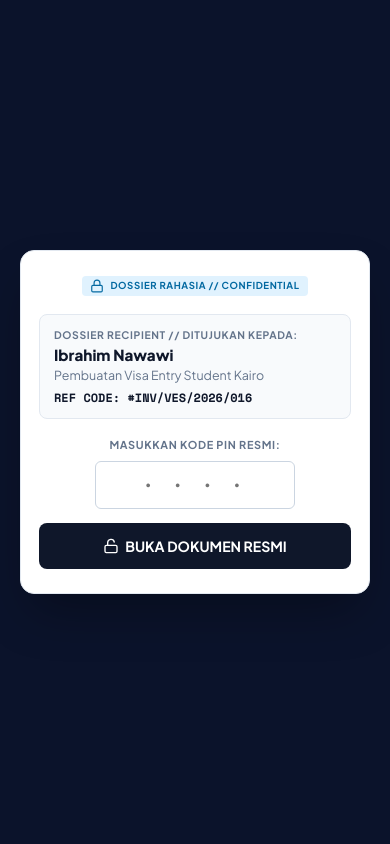
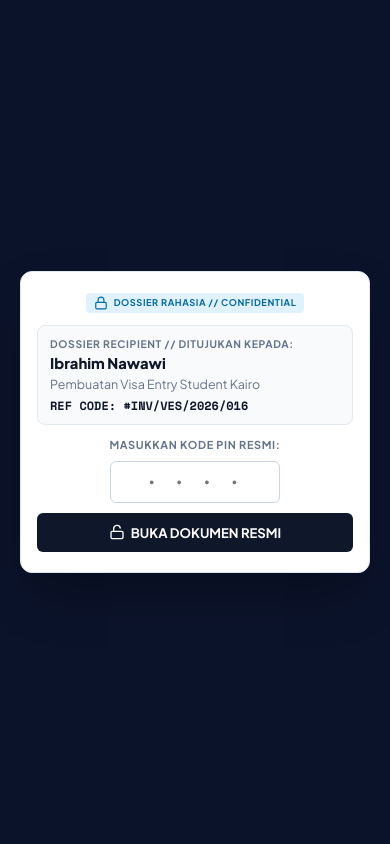
Before and after one commit to darcia2024/dar-invoices, a plain HTML site: page ibrahim/index.html in a window 390 px wide. Shown: the top 844 px of the page. Drawn offline with nearby package versions, Linux system fonts and the light colour scheme.

Commit message:
style: make mobile layout objects compact and space-efficient

```diff
--- a/ibrahim/index.html
+++ b/ibrahim/index.html
@@ -645,94 +645,109 @@
         }
 
         /* ----------------------------------------------------
-           PREMIUM MOBILE & RESPONSIVE LAYOUT (< 768px)
+           COMPACT PREMIUM MOBILE LAYOUT (< 768px)
         ---------------------------------------------------- */
         @media screen and (max-width: 768px) {
             body {
-                padding: 12px 10px 40px 10px;
-                background-color: #f8fafc;
+                padding: 8px 6px 28px 6px;
+                background-color: #f1f5f9;
             }
 
-            /* Security Cover Modal on Mobile */
+            /* Compact Security Cover Modal */
             .cover-card {
-                padding: 24px 18px;
-                max-width: 92vw;
-                border-radius: 14px;
+                padding: 20px 16px;
+                max-width: 94vw;
+                border-radius: 12px;
             }
 
             .classified-stamp {
-                font-size: 0.6rem;
+                font-size: 0.58rem;
                 padding: 3px 8px;
+                margin-bottom: 12px;
             }
 
             .cover-recipient-box {
-                padding: 12px 14px;
+                padding: 10px 12px;
+                margin-bottom: 12px;
+                font-size: 0.78rem;
             }
 
             .cover-recipient-name {
-                font-size: 0.95rem;
+                font-size: 0.92rem;
+            }
+
+            .passcode-wrapper {
+                margin: 12px 0 10px 0;
             }
 
             .passcode-input {
                 width: 100%;
-                max-width: 200px;
-                height: 48px;
-                font-size: 16px; /* Prevents iOS Safari auto-zoom */
+                max-width: 170px;
+                height: 42px;
+                font-size: 16px;
+                letter-spacing: 4px;
             }
 
             .cover-open-btn {
-                padding: 14px 18px;
-                font-size: 0.88rem;
+                padding: 11px 16px;
+                font-size: 0.82rem;
+                border-radius: 6px;
+            }
+
+            /* Compact Top Control Bar */
+            .action-bar {
+                flex-direction: column;
+                gap: 8px;
+                align-items: stretch;
+                padding: 9px 12px;
+                margin-bottom: 8px;
                 border-radius: 8px;
             }
 
-            /* Action Control Bar */
-            .action-bar {
-                flex-direction: column;
-                gap: 10px;
-                align-items: stretch;
-                padding: 12px 14px;
-                margin-bottom: 12px;
-                border-radius: 12px;
-            }
-
             .action-title {
-                font-size: 0.78rem;
-                justify-content: center;
+                font-size: 0.72rem;
+                justify-content: flex-start;
+                line-height: 1.3;
             }
 
             .btn-group {
                 display: flex;
                 flex-direction: row;
-                gap: 8px;
+                gap: 6px;
                 width: 100%;
             }
 
             .btn {
                 flex: 1;
                 justify-content: center;
-                padding: 10px 12px;
-                font-size: 0.76rem;
-                border-radius: 8px;
-                min-height: 42px;
+                padding: 8px 10px;
+                font-size: 0.72rem;
+                border-radius: 6px;
+                min-height: 36px;
+                gap: 4px;
             }
 
-            /* Main Invoice Container */
+            .btn svg {
+                width: 13px;
+                height: 13px;
+            }
+
+            /* Compact Main Invoice Container */
             .invoice-container {
                 flex-direction: column;
                 width: 100%;
-                border-radius: 14px;
-                box-shadow: 0 4px 20px rgba(0, 0, 0, 0.05);
+                border-radius: 10px;
+                box-shadow: 0 4px 14px rgba(0, 0, 0, 0.04);
             }
 
-            /* Top Mobile Brand Banner */
+            /* Compact Mobile Header Banner */
             .sidebar-left {
                 width: 100%;
                 height: auto;
                 flex-direction: row;
                 justify-content: space-between;
                 align-items: center;
-                padding: 14px 18px;
+                padding: 10px 14px;
                 background-color: #0f172a;
                 color: #ffffff;
                 border-right: none;
@@ -742,7 +757,7 @@
             .vertical-invoice-title {
                 writing-mode: horizontal-tb;
                 transform: none;
-                font-size: 1.15rem;
+                font-size: 1rem;
                 color: #ffffff;
                 letter-spacing: 0.08em;
             }
@@ -751,21 +766,21 @@
                 writing-mode: horizontal-tb;
                 transform: none;
                 color: #94a3b8;
-                font-size: 0.65rem;
+                font-size: 0.62rem;
             }
 
-            /* Main Panel Mobile Padding */
+            /* Compact Main Panel */
             .main-panel {
-                padding: 20px 14px;
+                padding: 14px 12px;
             }
 
-            /* Header Row */
+            /* Compact Header Row */
             .invoice-header-row {
                 flex-direction: column;
-                gap: 16px;
+                gap: 10px;
                 align-items: stretch;
-                padding-bottom: 16px;
-                margin-bottom: 20px;
+                padding-bottom: 12px;
+                margin-bottom: 14px;
             }
 
             .top-left-meta {
@@ -773,130 +788,196 @@
             }
 
             .inv-num-label {
-                font-size: 0.95rem;
+                font-size: 0.88rem;
             }
 
             .inv-date-label {
-                font-size: 0.78rem;
-                margin-bottom: 12px;
+                font-size: 0.74rem;
+                margin-bottom: 8px;
             }
 
             .billed-to-box {
                 background: #f8fafc;
                 border: 1px solid #e2e8f0;
-                border-radius: 8px;
-                padding: 12px 14px;
+                border-radius: 6px;
+                padding: 10px 12px;
                 width: 100%;
+                font-size: 0.8rem;
+                line-height: 1.4;
+            }
+
+            .billed-title {
+                font-size: 0.62rem;
+                margin-bottom: 2px;
             }
 
             .top-right-logo-box {
                 align-items: flex-start;
                 text-align: left;
                 width: 100%;
-                background: #f1f5f9;
-                border-radius: 8px;
-                padding: 12px 14px;
+                background: #f8fafc;
+                border-radius: 6px;
+                padding: 8px 12px;
                 border: 1px solid #e2e8f0;
+                gap: 4px;
             }
 
             .brand-badge-pill {
+                font-size: 0.64rem;
+                padding: 3px 8px;
                 background: #ffffff;
             }
 
-            /* Responsive Table Container */
+            /* Compact Table */
             .table-area {
-                margin-bottom: 20px;
+                margin-bottom: 14px;
                 overflow-x: auto;
                 -webkit-overflow-scrolling: touch;
-                margin-left: -14px;
-                margin-right: -14px;
-                padding-left: 14px;
-                padding-right: 14px;
             }
 
             .margarita-table {
-                min-width: 540px;
-                font-size: 0.8rem;
+                min-width: 480px;
+                font-size: 0.76rem;
             }
 
             .margarita-table th {
-                font-size: 0.65rem;
-                padding: 8px 4px;
+                font-size: 0.62rem;
+                padding: 7px 4px;
             }
 
             .margarita-table td {
-                padding: 12px 4px;
+                padding: 9px 4px;
+            }
+
+            .section-header-banner {
+                padding: 8px 10px;
+                font-size: 0.68rem;
+                margin-top: 4px;
+                margin-bottom: 4px;
+                border-radius: 4px;
             }
 
             .item-title {
-                font-size: 0.84rem;
+                font-size: 0.8rem;
+                margin-bottom: 3px;
             }
 
             .bullet-list {
-                font-size: 0.75rem;
+                font-size: 0.72rem;
+                line-height: 1.45;
+            }
+
+            .bullet-list li {
+                margin-bottom: 2px;
             }
 
             .col-qty {
-                width: 60px;
+                width: 55px;
+                font-size: 0.74rem;
             }
 
             .col-unit-price {
-                width: 110px;
+                width: 95px;
+                font-size: 0.74rem;
             }
 
             .col-subtotal {
-                width: 115px;
+                width: 100px;
+                font-size: 0.74rem;
             }
 
             .grand-total td {
-                font-size: 0.95rem;
-                padding: 12px 6px;
+                font-size: 0.88rem;
+                padding: 10px 6px;
             }
 
-            /* Requirement & Scope Cards */
+            /* Compact Cards & Scope */
             .scope-breakdown-box {
                 grid-template-columns: 1fr !important;
-                gap: 12px;
-                margin-bottom: 20px;
+                gap: 8px;
+                margin-bottom: 14px;
             }
 
             .scope-card {
-                padding: 14px;
-                border-radius: 8px;
+                padding: 11px 12px;
+                border-radius: 6px;
             }
 
             .scope-card-title {
-                font-size: 0.72rem;
+                font-size: 0.68rem;
+                margin-bottom: 6px;
             }
 
             .scope-card-list {
-                font-size: 0.76rem;
+                font-size: 0.73rem;
+                line-height: 1.4;
             }
 
-            /* Bottom Payment & Term Grid */
+            .scope-card-list li {
+                margin-bottom: 3px;
+                gap: 5px;
+            }
+
+            .scope-card-list svg {
+                width: 12px;
+                height: 12px;
+                margin-top: 1px;
+            }
+
+            /* Compact Bottom Section */
             .bottom-section-grid {
                 grid-template-columns: 1fr !important;
-                gap: 16px;
-                padding-top: 16px;
+                gap: 10px;
+                padding-top: 10px;
+                margin-bottom: 10px;
             }
 
             .bottom-block-title {
-                font-size: 0.7rem;
+                font-size: 0.64rem;
+                margin-bottom: 4px;
             }
 
             .bottom-block-content {
-                font-size: 0.78rem;
+                font-size: 0.75rem;
+                line-height: 1.4;
             }
 
             .copy-pill-btn {
-                padding: 4px 8px;
-                font-size: 0.68rem;
+                padding: 2px 6px;
+                font-size: 0.62rem;
+                border-radius: 3px;
+            }
+
+            .terms-container {
+                padding: 10px 12px;
+                font-size: 0.72rem;
+                line-height: 1.4;
+                border-radius: 6px;
+            }
+
+            .terms-title {
+                font-size: 0.64rem;
+                margin-bottom: 3px;
+            }
+
+            .toast {
+                left: 12px;
+                right: 12px;
+                bottom: 12px;
+                padding: 10px 14px;
+                font-size: 0.74rem;
+                text-align: center;
+                border-radius: 6px;
             }
         }
 
-        @media screen and (max-width: 400px) {
+        @media screen and (max-width: 380px) {
             .btn-group {
                 flex-direction: column;
+                gap: 5px;
+            }
+            .btn {
+                min-height: 34px;
             }
         }
 
```
Also changed, not shown: ifdony/index.html (+167 -86 lines).
